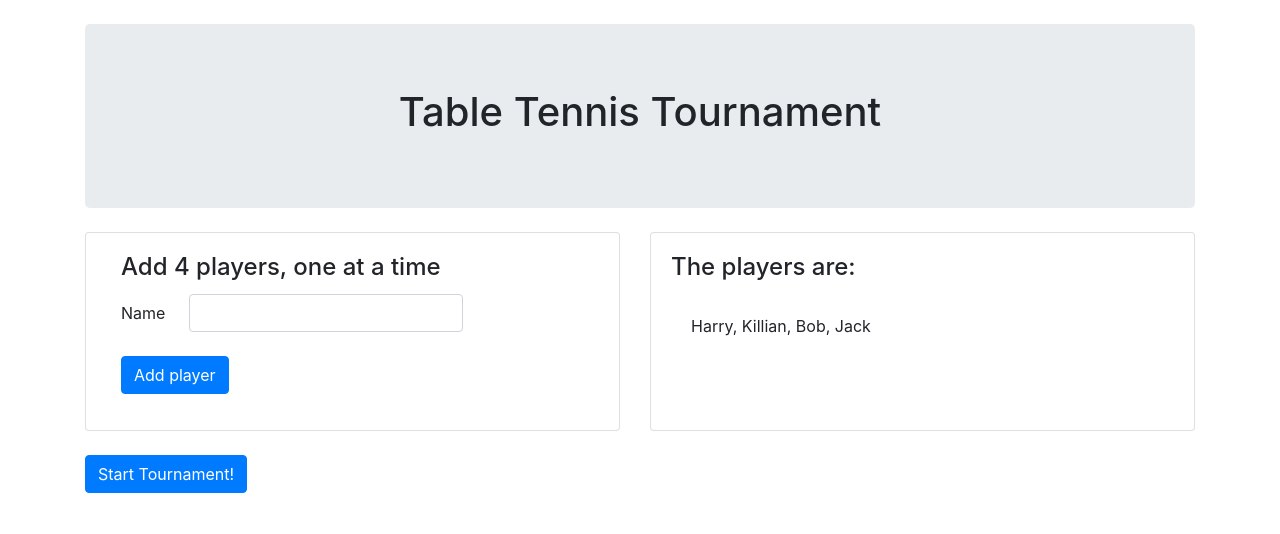
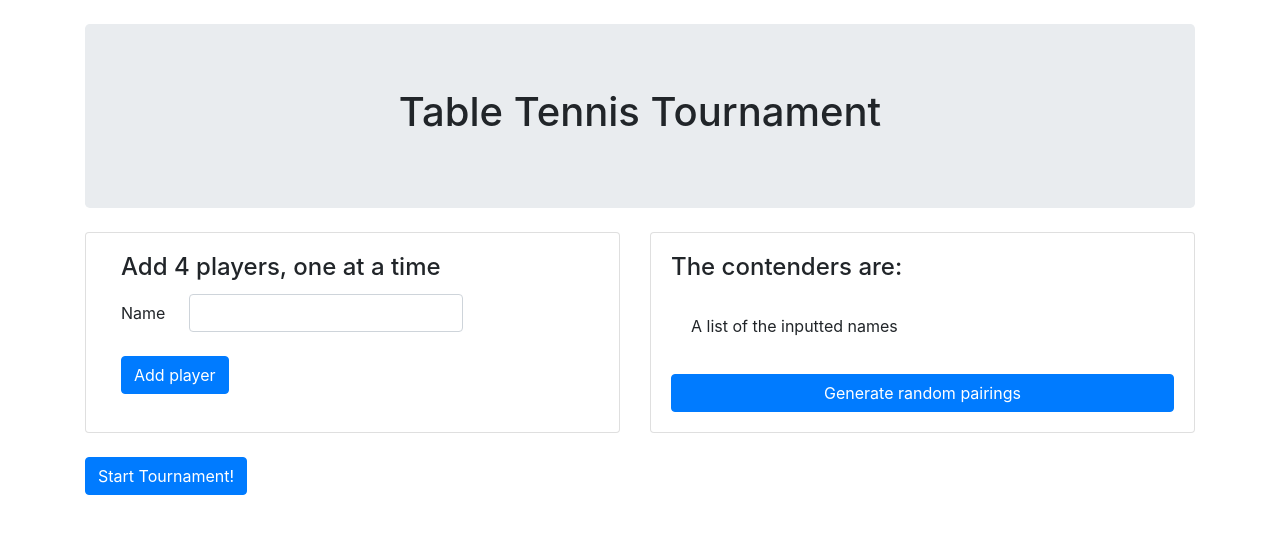
Before and after one commit to naranjita11/develop-me--technical-challenge, a React (Create React App) app: page / in a window 1280 px wide. Shown: the top 534 px of the page. Built offline with nearby package versions, Linux system fonts and the light colour scheme.

Commit message:
randomiser logic working in PlayerDisplay component

```diff
--- a/src/components/PlayerDisplay.js
+++ b/src/components/PlayerDisplay.js
@@ -1,19 +1,45 @@
-import { Component } from "react";
+const PlayerDisplay = () => {
 
-class PlayerDisplay extends Component {
+    // const [number, setNumber] = useState(1);
 
-    render() {
-        return (
-            <>
-                <div className="card card-body col-md-6 mt-4">
-                    <h4 className="card-title">The players are:</h4>
-                    <p className="card-body">Harry, Killian, Bob, Jack</p>
-                </div>
+    let array = ["Bill", "Jim", "Said", "Wilma"];
+    console.log(array);
 
-            </>
-        )
+    let handleRandomise = (array) => {
+
+        for (let i = array.length - 1; i >= 0; i--) {
+            let j = Math.floor(Math.random() * (i + 1)); // random index from 0 to i
+
+            // swap elements array[i] and array[j]
+            // we use "destructuring assignment" syntax to achieve that
+            // you'll find more details about that syntax in later chapters
+            // same can be written as:
+            // let t = array[i];array[i] = array[j]; array[j] = t;
+
+            [array[i], array[j]] = [array[j], array[i]];
+        }
+
+        console.log(array);
+        return array;
+
     }
 
+    handleRandomise(array);
+
+    return (
+        <>
+            <div className="card card-body col-md-6 mt-4">
+                <h4 className="card-title">The contenders are:</h4>
+                <p className="card-body">A list of the inputted names</p>
+                <button
+                    className="btn btn-primary"
+                    // onClick={ handleRandomise }
+                    >Generate random pairings
+                </button>
+            </div>
+
+        </>
+    );
 
 }
 
```
